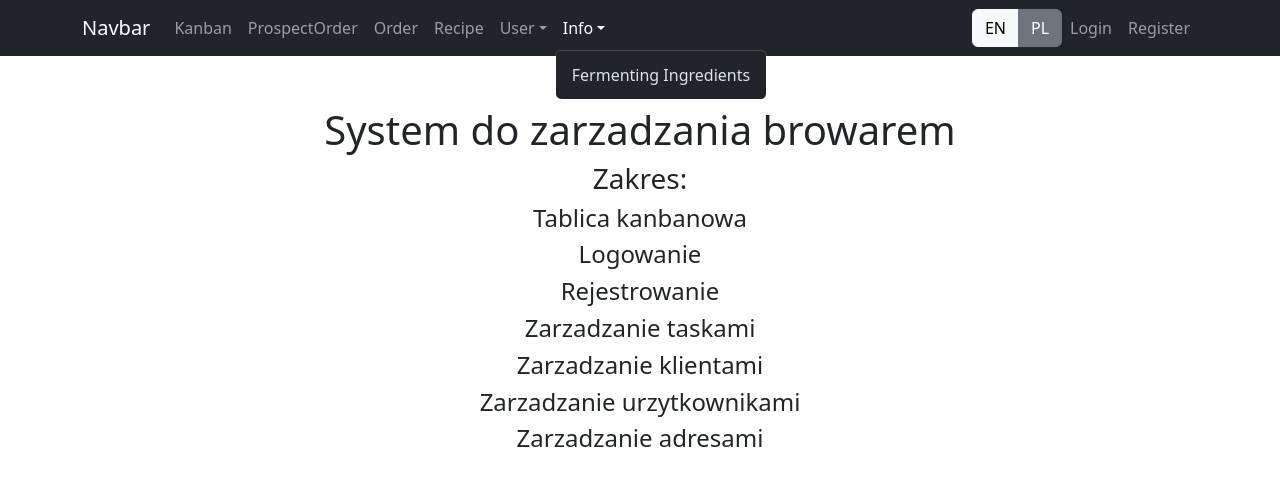
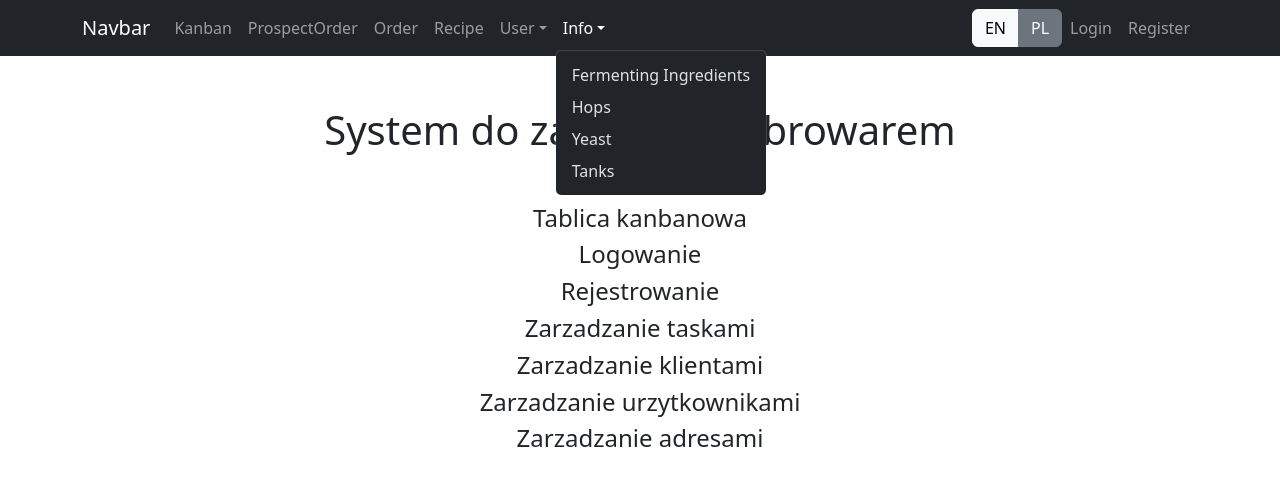
Before and after one commit to mjmazgaj/BreweryMaster, a React (Create React App) app in the folder UI/brewerymaster/: page / in a window 1280 px wide. Both pictures are taken after a click on the button "Info". Shown: the top 486 px of the page. Built offline with nearby package versions, Linux system fonts and the light colour scheme.

Commit message:
Add extra links to info menu

```diff
--- a/UI/brewerymaster/src/Components/App/Navigation.jsx
+++ b/UI/brewerymaster/src/Components/App/Navigation.jsx
@@ -32,6 +32,9 @@ function Navigation(isAuthenticated) {
 
           <NavDropdown title="Info" id="navbarScrollingDropdown">
             <NavDropdown.Item href="/FermentingIngredients">Fermenting Ingredients</NavDropdown.Item>
+            <NavDropdown.Item href="/FermentingIngredients">Hops</NavDropdown.Item>
+            <NavDropdown.Item href="/FermentingIngredients">Yeast</NavDropdown.Item>
+            <NavDropdown.Item href="/FermentingIngredients">Tanks</NavDropdown.Item>
           </NavDropdown>
         </Nav>
 
```
